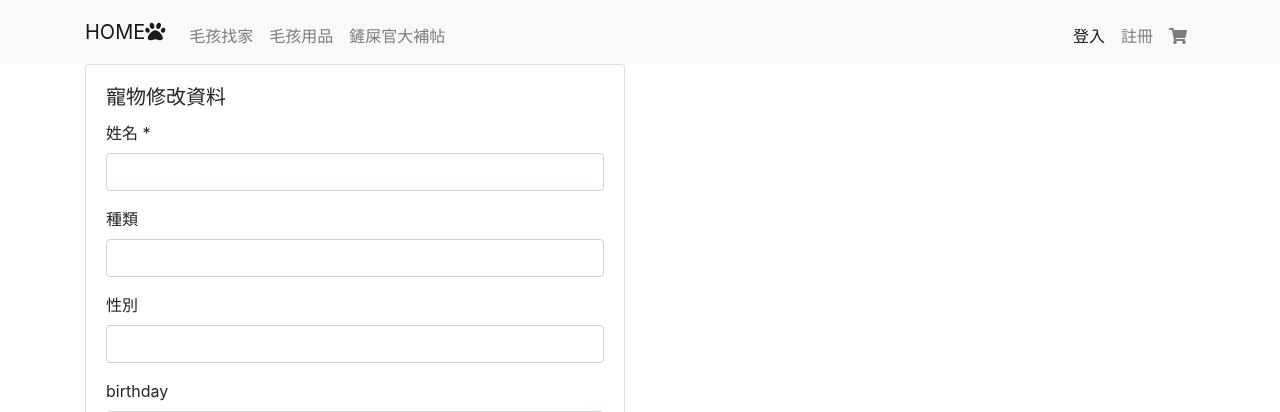
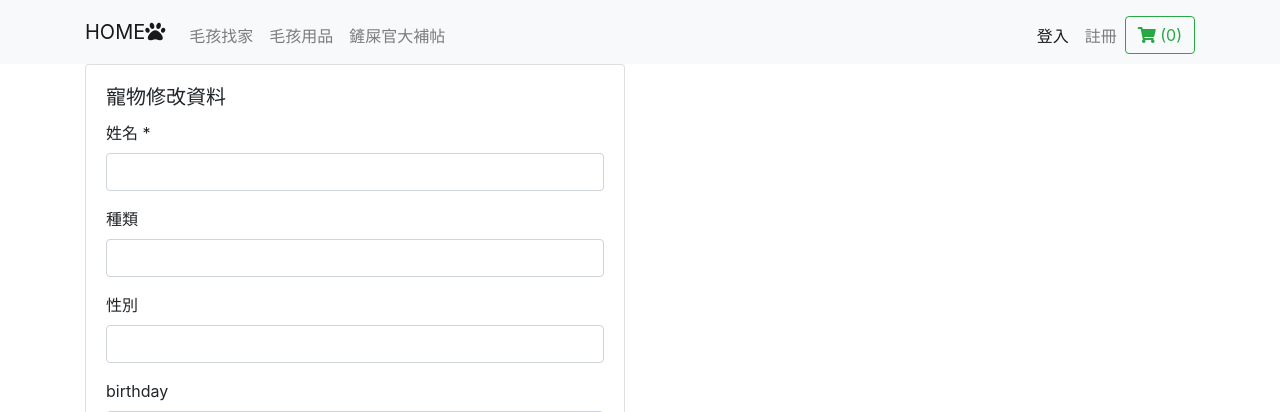
Before and after one commit to TingYunCho/Pets-Project, a PHP site: page /adopted-data-edit.php in a window 1280 px wide. Shown: the top 412 px of the page. Run offline with PHP 8.4, Linux system fonts and the light colour scheme; data comes from the database, SQL or seed files in the repository.

Commit message:
add partials/navbar.php

```diff
--- a/partials/navbar.php
+++ b/partials/navbar.php
@@ -48,9 +48,21 @@
                         <a class="nav-link" href="member-insert.php">註冊</a>
                     </li>
                 <?php endif; ?>
-                    <li class="nav-item">
-                        <a class="nav-link" href="#"><i class="fas fa-shopping-cart"></i></a>
-                    </li>
+
+                    <!-- 購物車計數 -->
+                <div>
+                    <?php
+                        $count=0;
+                        if(isset($_SESSION['cart']))
+                        {
+                            $count=count($_SESSION['cart']);
+                        }
+                    ?>
+                    <a href="mycart.php" class="btn btn-outline-success"><i class="fas fa-shopping-cart"></i> (<?php echo $count; ?>)</a>
+                </div>
+                    <!-- <li class="nav-item">
+                        <a class="nav-link" href="mycart.php"><i class="fas fa-shopping-cart"></i></a>
+                    </li> -->
             </ul>
 
         </div>
```
